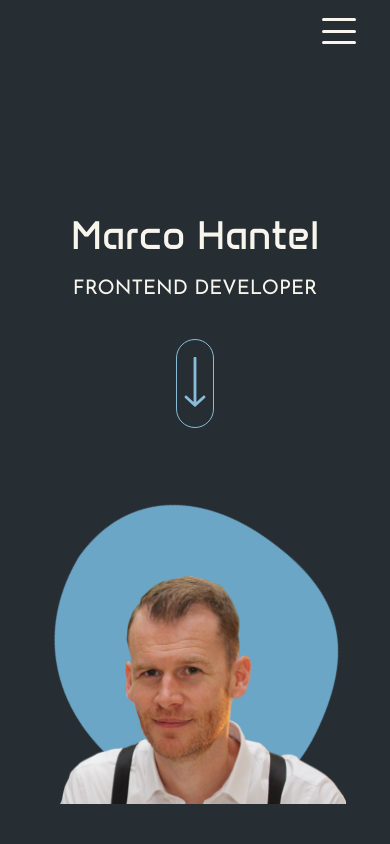
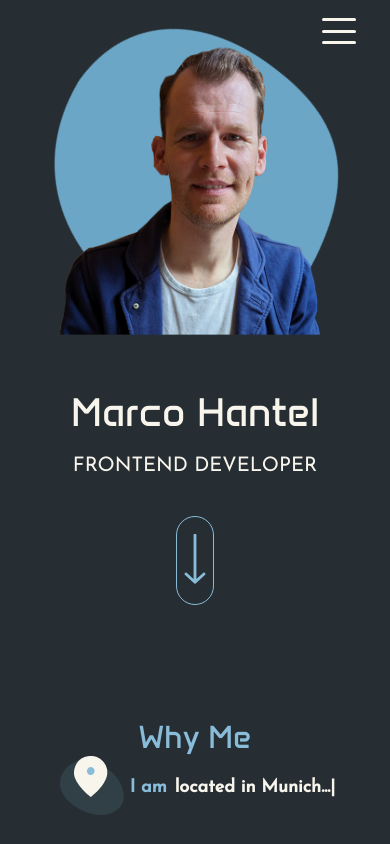
Before and after one commit to MarcoHantel/myPortfolio, an Angular app: page / in a window 390 px wide. Shown: the top 844 px of the page. Built offline with nearby package versions, Linux system fonts and the light colour scheme.

Commit message:
update landing-page css and html for mobile view

```diff
--- a/src/app/contact-me/contact-me.component.html
+++ b/src/app/contact-me/contact-me.component.html
@@ -103,7 +103,7 @@
                         ? langSvc.t.contactMe.forms.errorPrivacyPolicy[langSvc.lang()] : '' }}
                     </span>
 
-                    @if(mailSent){
+                    @if(mailSent && !contactForm.invalid){
                     <span class="success-text">
                         {{ langSvc.t.contactMe.forms.sentMail[langSvc.lang()] }}
                     </span>
--- a/src/app/landing-page/landing-page.component.html
+++ b/src/app/landing-page/landing-page.component.html
@@ -1,10 +1,13 @@
 <div id="top" class="landingpage-wraper">
     <div class="landing-page">
+
         <div class="img-change" (mouseenter)="onShapeEnter()" (mouseleave)="onShapeLeave()"
             [class.hover]="hoveredShape">
             <img class="img base" src="assets/img/shapes/BG_shape_2.png" alt="">
             <img class="img top" src="assets/img/shapes/BG_shape_1.png" alt="">
-            <img class="on-top selfie" src="assets/img/me/marco_1.png" alt="Portrait Marco">
+
+            <img class="on-top selfie" src="assets/img/me/marco_2.png" alt="Portrait Marco">
+
         </div>
 
         <div class="text-landing-page">
--- a/src/app/landing-page/landing-page.component.scss
+++ b/src/app/landing-page/landing-page.component.scss
@@ -8,13 +8,13 @@
 
 .landing-page {
     display: flex;
-    justify-content: space-around;
-    align-items: end;
+    justify-content: space-between;
+    align-items: center;
     min-height: calc(100vh - 104px);
-    max-width: 1214px;
+    max-width: 1300px;
     width: 100%;
     box-sizing: border-box;
-    padding: 128px 24px 0;
+    padding: 128px 0 0;
     margin: 0 auto;
 }
 
@@ -157,18 +157,23 @@
     // z-index: 1;       // sorgt explizit für Überlagerung, falls nötig
 }
 
-// legt mein Bild ganz nach oben
+//legt mein Bild ganz nach oben
 .on-top {
     position: absolute;
-    inset: 0;
+    // inset: 0;
     opacity: 1;
     // z-index: 1;
 }
 
 .img-change {
+    // position: relative;
+    // display: inline-block;
+    // margin: 0 40px;
     position: relative;
-    display: inline-block;
-    margin: 0 40px;
+    display: flex;
+    justify-content: center;
+    align-items: center;
+
 }
 
 .img-change .img {
@@ -186,9 +191,11 @@
 
 .on-top {
     position: absolute;
-    inset: 0;
-    opacity: 1;
-    z-index: 2; // sicher über base + top
+    left: 50%;
+    top: 65%;
+    transform: translate(-50%, -50%);
+    width: 100%;
+    z-index: 2;
 }
 
 .img-change .base {
@@ -207,30 +214,31 @@
 
 .selfie {
     display: inline-block;
-    width: 106%;
+    width: 140%;
 }
 
 // mobile view
-@media (max-width: 900px) {
+@media (max-width: 1920px) {
+    .selfie {
+        width: 100%;
+    }
 
-    .landing-page {
-        flex-direction: column;
-        margin-top: 64px;
-        width: 100%;
-        gap: 40px;
+    .on-top {
+        top: 55%
     }
 }
 
 @media (max-width: 1260px) {
     .landing-page {
         flex-direction: column-reverse;
-        justify-content: end;
+        justify-content: center;
         align-items: center;
-        min-height: calc(100vh - 104px);
+        min-height: auto;
         width: 100%;
-        padding-top: 64px;
+        padding-top: 24px;
         padding-left: 20px;
         padding-right: 20px;
+        gap: 24px;
     }
 
     .text-landing-page {
@@ -258,6 +266,25 @@
     .logo-and-socials-spacer {
         display: none;
     }
+
+    .selfie {
+        width: 120%;
+    }
+}
+
+@media (max-width: 900px) {
+
+    .landing-page {
+        flex-direction: column;
+        margin-top: 64px;
+        width: 100%;
+        gap: 40px;
+        margin-top: 0;
+    }
+
+    .selfie {
+        width: 100%;
+    }
 }
 
 @media (max-width: 500px) {
--- a/src/styles.scss
+++ b/src/styles.scss
@@ -6,6 +6,7 @@ html,
 body {
     margin: 0;
     min-height: 100%;
+        overflow-x: hidden;
 }
 
 html {
@@ -15,7 +16,7 @@ html {
 body {
     font-family: Josefin Sans, sans-serif;
     background-color: var(--color-anthra);
-    overflow-x: hidden;
+
     margin: 0px;
 }
 
```
Also changed, not shown: src/assets/img/me/marco_2.png.
